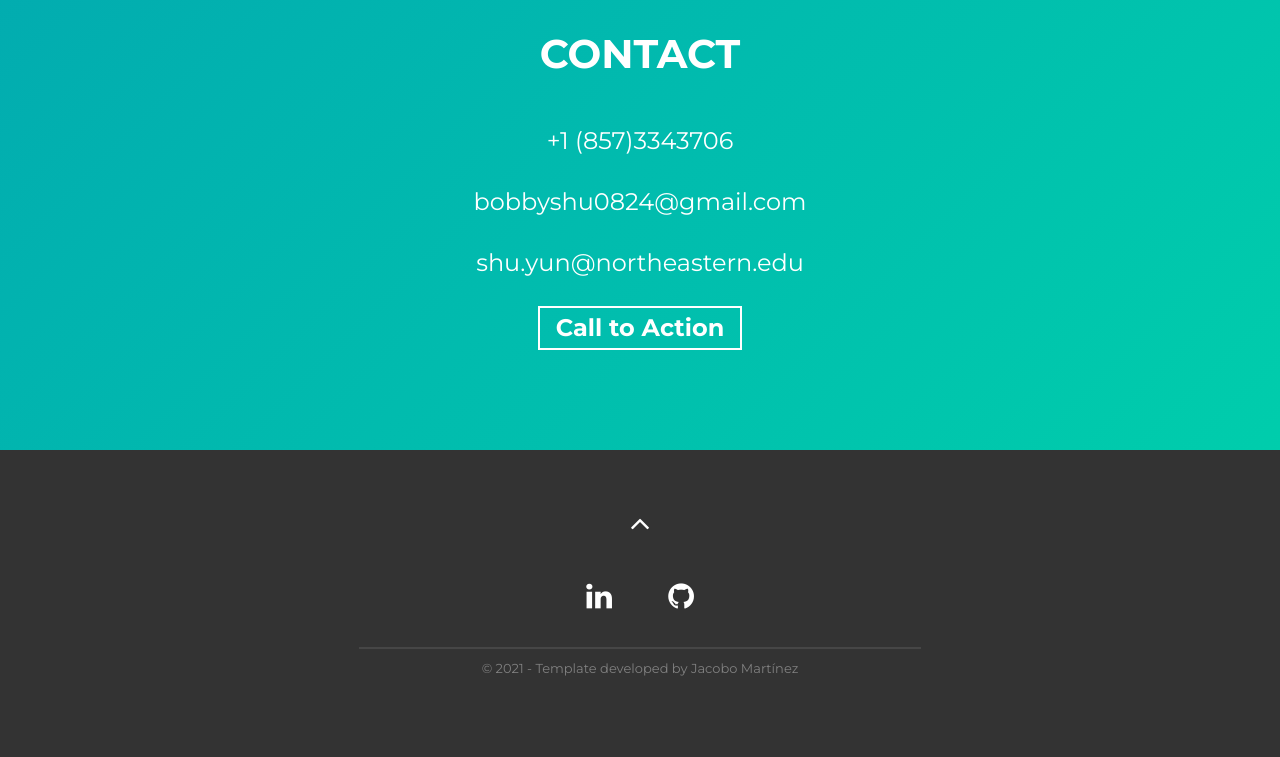
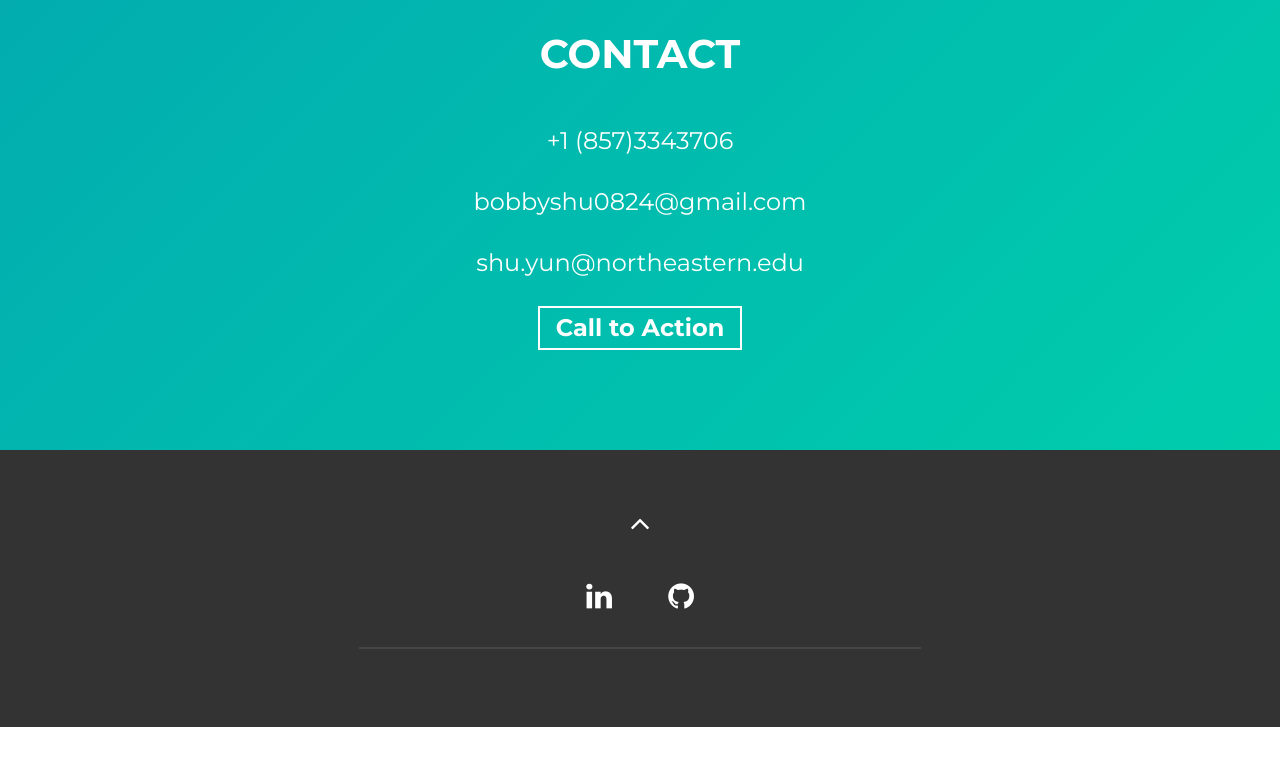
Before and after one commit to Bobbyshu/SelfPortfolio, a website built with Parcel: page src/index.html in a window 1280 px wide. Shown: the part 3261-4018 px from the top of the page. After the commit the page ends 3988 px from the top, so only its background shows below. Built offline with nearby package versions, Linux system fonts and the light colour scheme.

Commit message:
update footer

```diff
--- a/src/index.html
+++ b/src/index.html
@@ -269,8 +269,8 @@
 
       <!-- Notice: if you want to give me some credit, it will be huge for me! if not, put your data on it -->
       <p class="footer__text">
-        © 2021 - Template developed by
-        <a rel="noreferrer" href="https://github.com/cobiwave" target="_blank">Jacobo Martínez</a>
+        <!-- © 2021 - Template developed by
+        <a rel="noreferrer" href="https://github.com/cobiwave" target="_blank">Jacobo Martínez</a> -->
       </p>
 
       <!-- TO DO: remove this entire paragraph once you finish your portfolio -->
```
